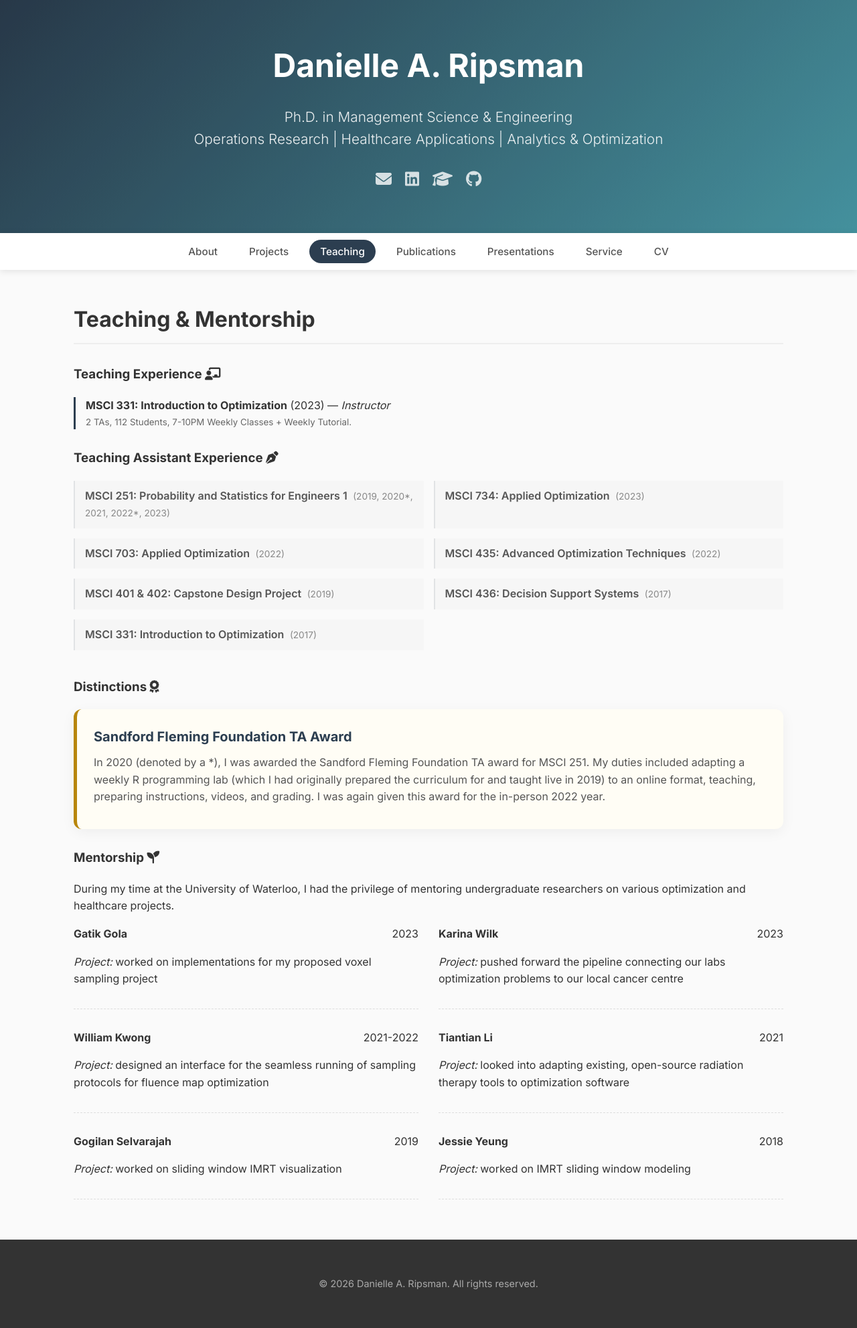
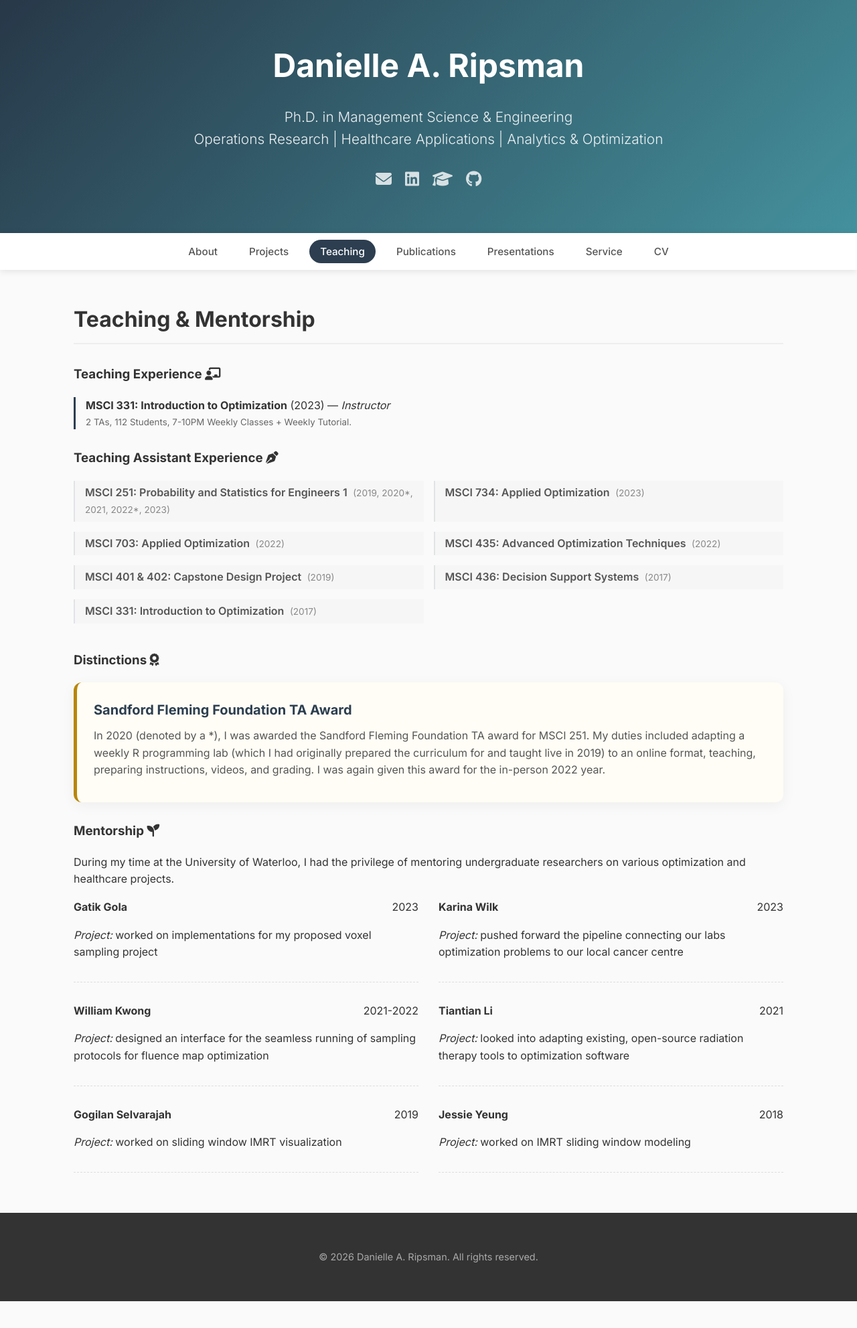
Before and after one commit to DaniRip/DaniRip.github.io, a Jekyll site: the page built from teaching.md, in a window 1280 px wide. Shown: the whole page at 67% size. Built offline with Jekyll 4.4.1, drawn with Linux system fonts in a browser that asks for light colours; after the commit the page ends 1943 px from its top, so only the background shows below that.

Commit message:
Update style.css

```diff
--- a/assets/css/style.css
+++ b/assets/css/style.css
@@ -602,7 +602,7 @@ details[open] .toggle-chevron {
 }
 
 .ta-item {
-    padding: 10px 15px;      /* Added 15px on the left/right for breathing room */
+    padding: 5px 15px;      /* Added 15px on the left/right for breathing room */
     border-left: 2px solid rgba(44, 62, 80, 0.1); /* A softer version of your Slate */
     background: rgba(44, 62, 80, 0.02); /* Extremely faint tint to "box" it in */
     border-bottom: none;     /* Removed the old bottom line for a cleaner look */
```
